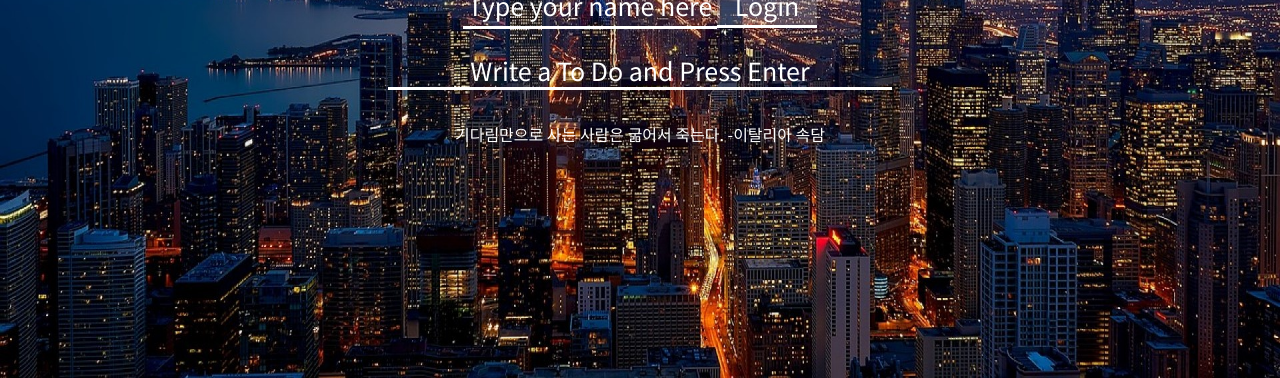
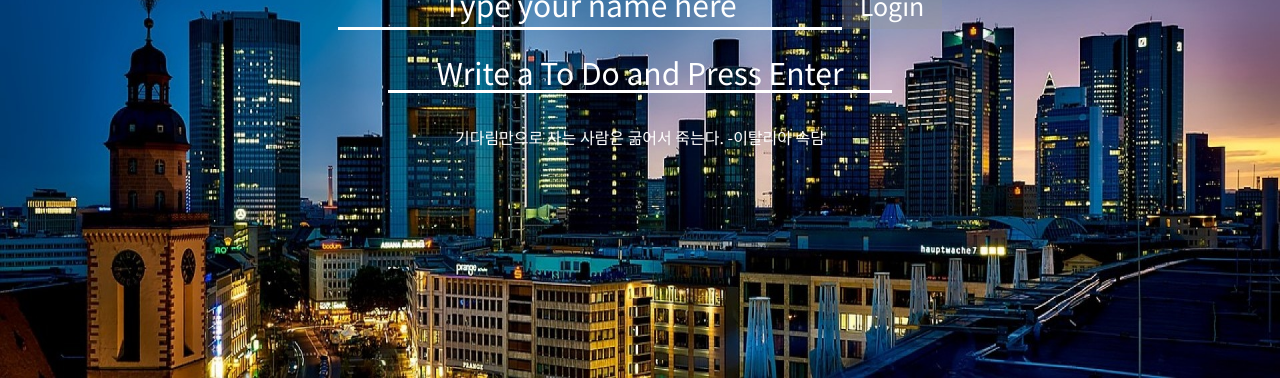
Before and after one commit to MELATONIN99/first-momentum, a plain HTML site: page index.html in a window 1280 px wide. Shown: the part 422-800 px from the top of the page. Drawn offline with Linux system fonts and the light colour scheme.

Commit message:
Momentum 사이트 수정 ( Login 버튼 CSS, 날씨기능 온도 정수로만 표현 )

```diff
--- a/css/style.css
+++ b/css/style.css
@@ -39,12 +39,12 @@ body {
     font-family: 'Noto Sans KR', sans-serif;
 }
 input {
-    width: 250px;
-    height: 40px;
+    width: 500px;
+    height: 70spx;
     border: 0px;
     outline: none;
     text-align: center;
-    font-size: 25px;
+    font-size: 30px;
     border-bottom: 3px solid white;
     background: none;
     color: white;
@@ -52,7 +52,7 @@ input {
 }
 .input1 {
     width: 500px;
-    height: 32px;
+    height: 34px;
     border: 0px;
     outline: none;
     text-align: center;
@@ -68,11 +68,10 @@ input::placeholder{
 }
 .login-form button {
     width: 100px;
-    height: 44px;
+    height: 48px;
     border: 0px;
     font-size:25px;
-    border-bottom: 3px solid white;
-    background: rgba(255, 255, 255, 0.199);
+    background: rgba(147, 147, 147, 0.334);
     color: white;
     font-family: 'Noto Sans KR', sans-serif;
 }
--- a/index.html
+++ b/index.html
@@ -20,7 +20,7 @@
     <form class="login-form hidden">
         <input
         required
-        maxlength="10"
+        maxlength="15"
         type="text"
         placeholder="Type your name here"
         />
--- a/js/background.js
+++ b/js/background.js
@@ -15,6 +15,8 @@ const images = [
     "0.jpg",
     "1.jpg",
     "2.jpg",
+    "3.jpg",
+    "4.jpg",
 ];
 
 const chosenImage = images[Math.floor(Math.random() * images.length)];
--- a/js/weather.js
+++ b/js/weather.js
@@ -10,7 +10,8 @@ function onGeoOk(position){
             const weather = document.querySelector("#weather span:first-child")
             const city = document.querySelector("#weather span:last-child")
         city.innerText = data.name;
-        weather.innerText = `${data.weather[0].main} / ${data.main.temp}℃`;
+        const temperature = Math.floor(data.main.temp);
+        weather.innerText = `${data.weather[0].main} / ${temperature}℃`;
     });
 
 
```
Also changed, not shown: img/3.jpg (added), img/4.jpg (added).
